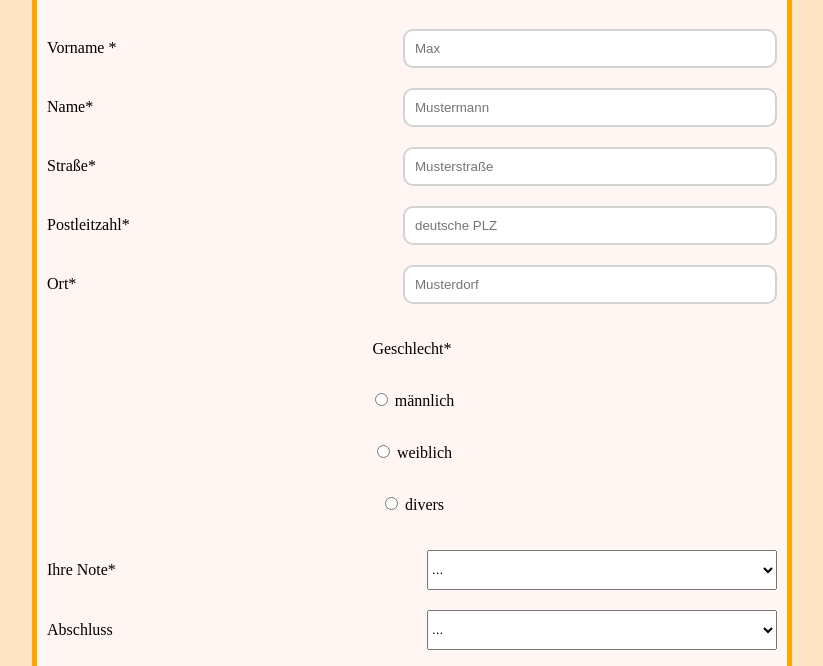
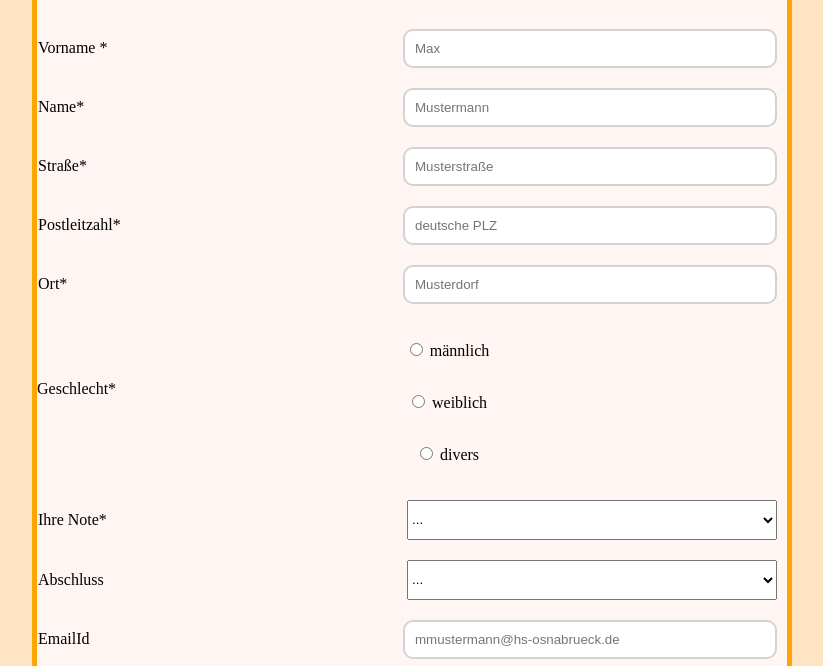
Before and after one commit to TDBHD/08huudu_lengelma, a plain HTML site: page index.html in a window 1280 px wide. Shown: the part 116-782 px from the top of the page, without its empty margins (228-1051 px from the left). Drawn offline with Linux system fonts and the light colour scheme.

Commit message:
formular right sizes

```diff
--- a/css/stylesheet.css
+++ b/css/stylesheet.css
@@ -34,12 +34,7 @@ form .eingabe label{
     font-size: 14px;
 
 }
-.vorname,.name,.strasse,.plz,.ort,.note,.abschluss,.email,.handy,.bemerkungen{
-    padding: 10px;
 
-
-
-}
 input{
     border-radius: 10px;
     padding: 10px;
@@ -69,14 +64,16 @@ input{
     display: flex;
     justify-content: space-between;
     align-items: center;
-    padding: 10px;
+    padding: 10px 10px 10px 1px;
 }
 
 select{
     height: 40px;
+    width: 370px;
 
 }
 
 .geschlecht2{
-    justify-content: start;
+    float: left;
+    padding-top: 50px;
 }
--- a/index.html
+++ b/index.html
@@ -30,9 +30,9 @@
         <label>
             <input class="eingabe " type="text" name="Ort" placeholder="Musterdorf"> </label>
     </div>
+    <p class="geschlecht2">Geschlecht*</p>
+    <div class="geschlecht formular">
 
-    <div class="geschlecht formular">
-        <p class="geschlecht2">Geschlecht*</p>
         <p>
             <input class="radio" type="radio" id="m" name="Geschlecht" value="Männlich">
             <label class="radio" for="m"> männlich</label>
@@ -49,7 +49,7 @@
     <!---Code modified: https://stackoverflow.com/questions/10967182/select-dropdown-that-redirects-without-javascript-->
     <div class="note formular">Ihre Note*
         <label>
-            <select class="eingabe" name="Note">
+            <select class="" name="Note">
                 <option value="">...</option>
                 <option value="1">seht gut</option>
                 <option value="2">gut</option>
@@ -62,7 +62,7 @@
     </div>
     <div class="abschluss formular">Abschluss
         <label>
-            <select class="eingabe" name="Abschluss">
+            <select class="" name="Abschluss">
                 <option value="">...</option>
                 <option value="Engineering">B.Eng</option>
                 <option value="Arts">B.A.</option>
```
